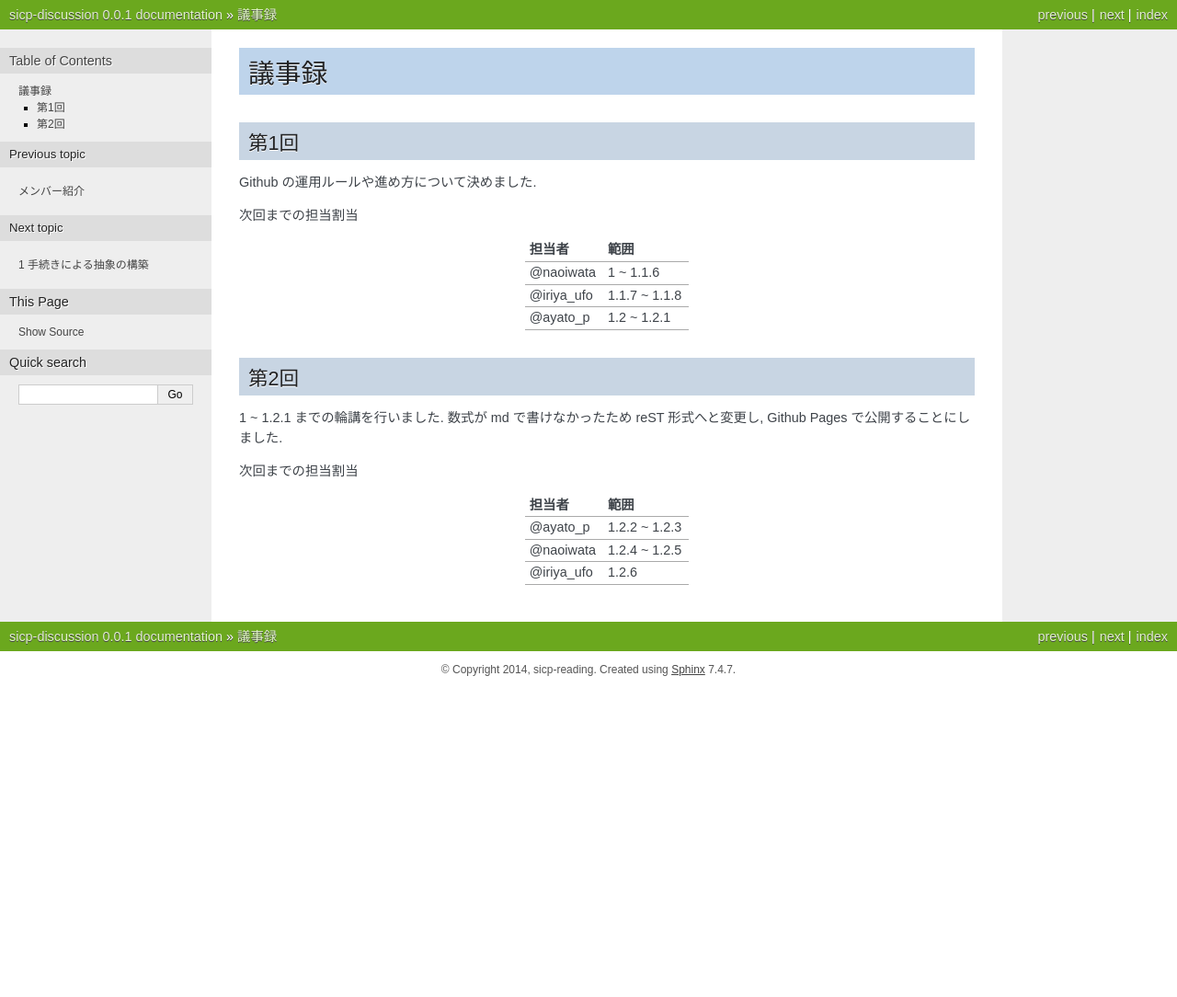
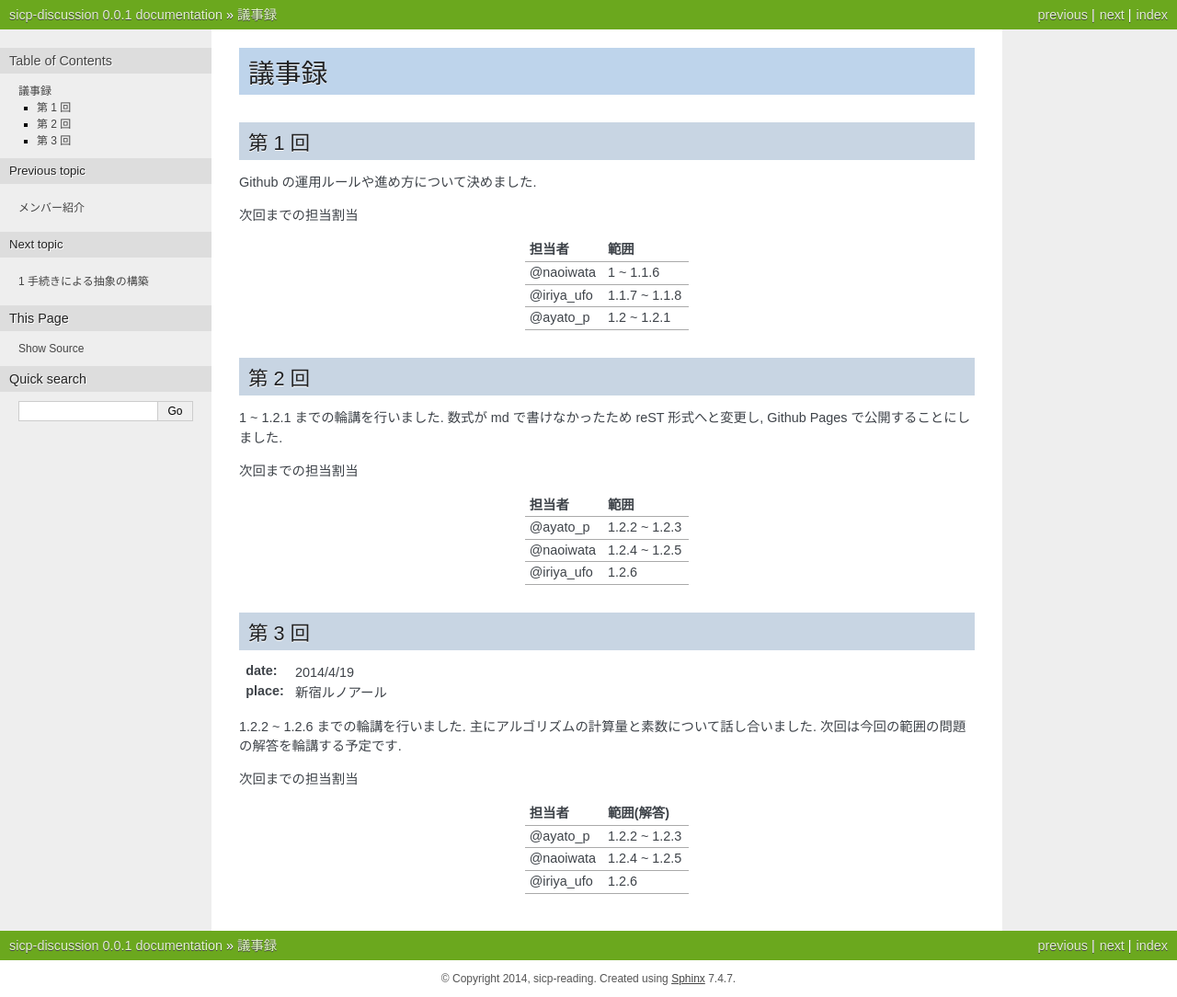
Before and after one commit to sicp-reading/sicp-discussion, a Sphinx documentation site: the page built from source/histories.rst, in a window 1280 px wide. Shown: the whole page at 92% size. Built offline with Sphinx 7.4.7, drawn with Linux system fonts in a browser that asks for light colours; before the commit the page ends 900 px from its top, so only the background shows below that.

Commit message:
Add 3rd discussion detail

```diff
--- a/source/histories.rst
+++ b/source/histories.rst
@@ -1,10 +1,11 @@
 .. index:: 議事録
+
 ======
 議事録
 ======
 
-第1回
-======
+第 1 回
+========
 
 Github の運用ルールや進め方について決めました.
 
@@ -19,8 +20,8 @@ Github の運用ルールや進め方について決めました.
 ===============  ===============
 
 
-第2回
-======
+第 2 回
+========
 
 1 ~ 1.2.1 までの輪講を行いました. 数式が md で書けなかったため reST 形式へと変更し, Github Pages で公開することにしました.
 
@@ -33,3 +34,22 @@ Github の運用ルールや進め方について決めました.
 @naoiwata        1.2.4 ~ 1.2.5
 @iriya_ufo       1.2.6
 ===============  ===============
+
+第 3 回
+========
+
+:date: 2014/4/19
+:place: 新宿ルノアール
+
+1.2.2 ~ 1.2.6 までの輪講を行いました. 主にアルゴリズムの計算量と素数について話し合いました.
+次回は今回の範囲の問題の解答を輪講する予定です.
+
+次回までの担当割当
+
+===============  ===============
+担当者           範囲(解答)
+===============  ===============
+@ayato_p         1.2.2 ~ 1.2.3
+@naoiwata        1.2.4 ~ 1.2.5
+@iriya_ufo       1.2.6
+===============  ===============
```
